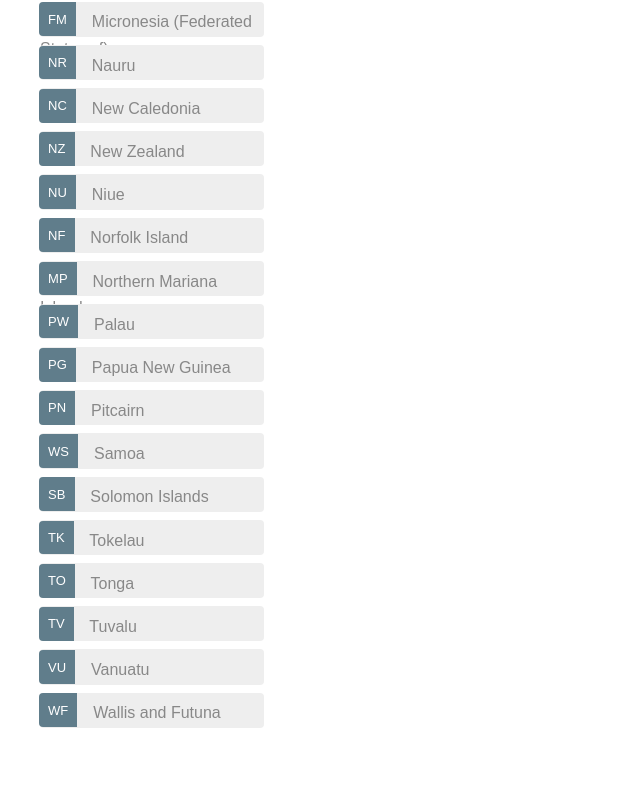
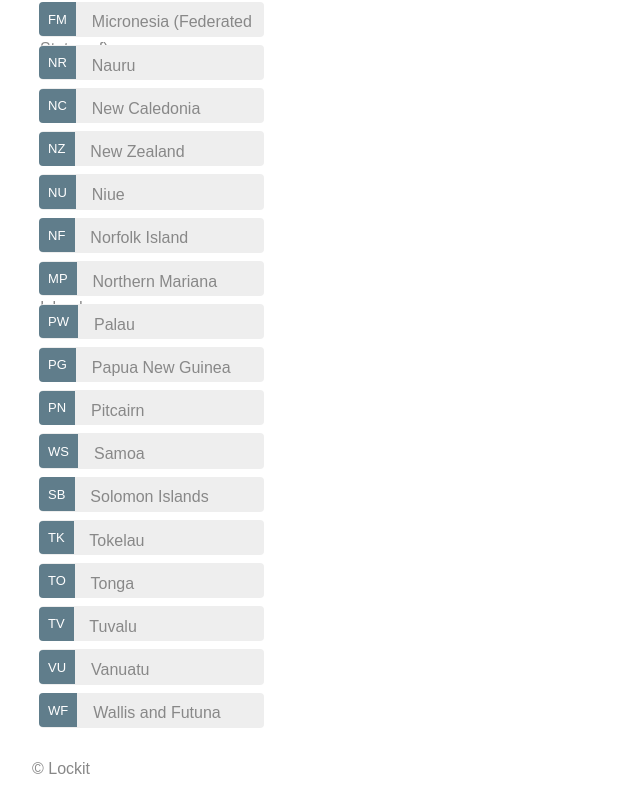
Before and after one commit to lockit/angular-countries-2-2018, an Angular app: page / in a window 1280 px wide. Shown: the part 582-1392 px from the top of the page, without its empty margins (0-640 px from the left). Before the commit the page ends 1342 px from the top, so only its background shows below. Built offline with nearby package versions, Linux system fonts and the light colour scheme.

Commit message:
Inserito mio copiright

```diff
--- a/src/app/app.component.html
+++ b/src/app/app.component.html
@@ -1,2 +1,6 @@
 <h1>{{ title }}</h1>
 <app-countries></app-countries>
+
+<footer>
+  &copy; Lockit
+</footer>
```
